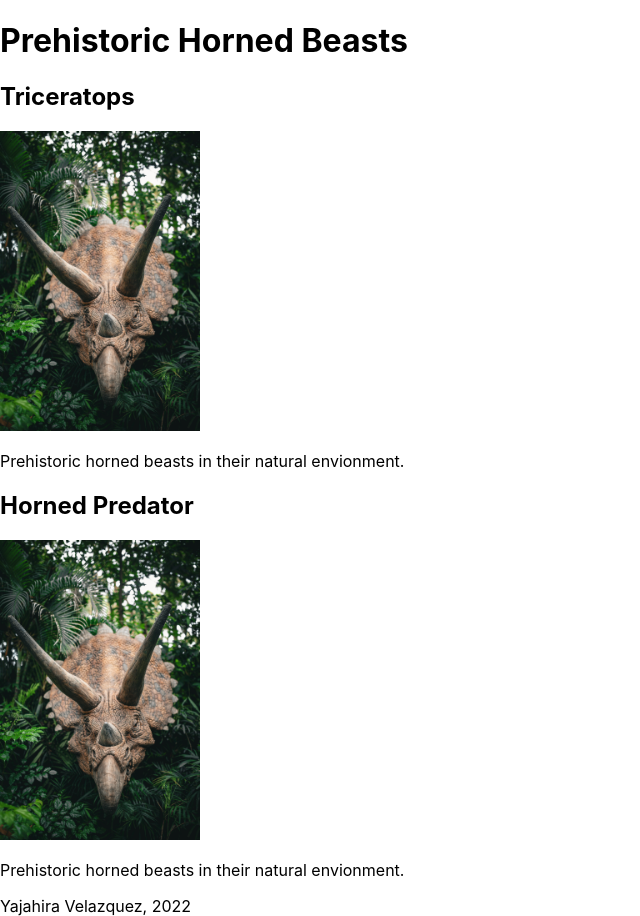
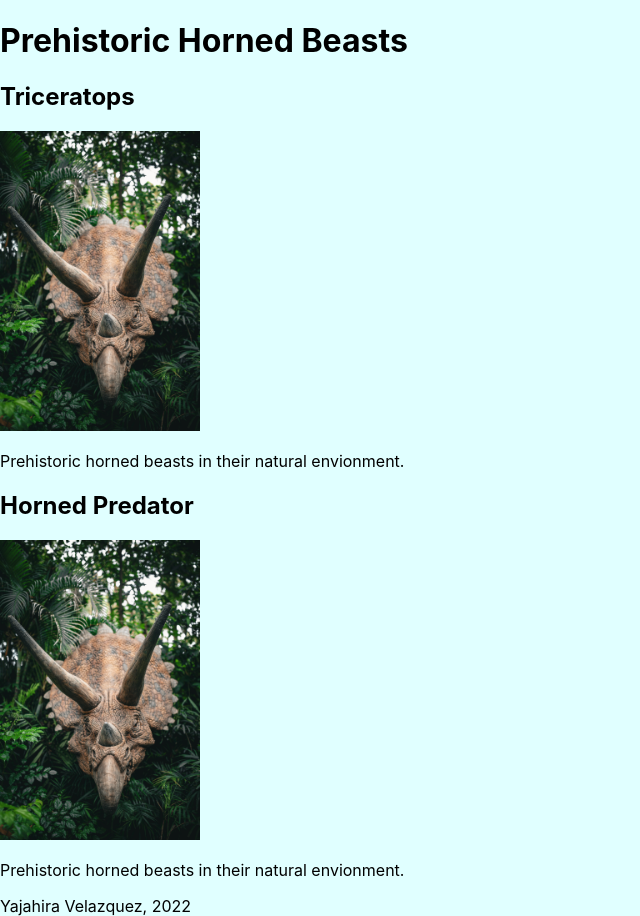
Before and after one commit to firecracker80/horned-beasts, a React (Create React App) app: page / in a window 1280 px wide. Shown: the whole page, without its empty margins (0-640 px from the left). Built offline with nearby package versions, Linux system fonts and the light colour scheme.

Commit message:
added background color and imgs

```diff
--- a/src/App.css
+++ b/src/App.css
@@ -1,3 +1,7 @@
+body{
+  background-color: lightcyan;
+}
+
 .App {
   text-align: center;
 }
```
